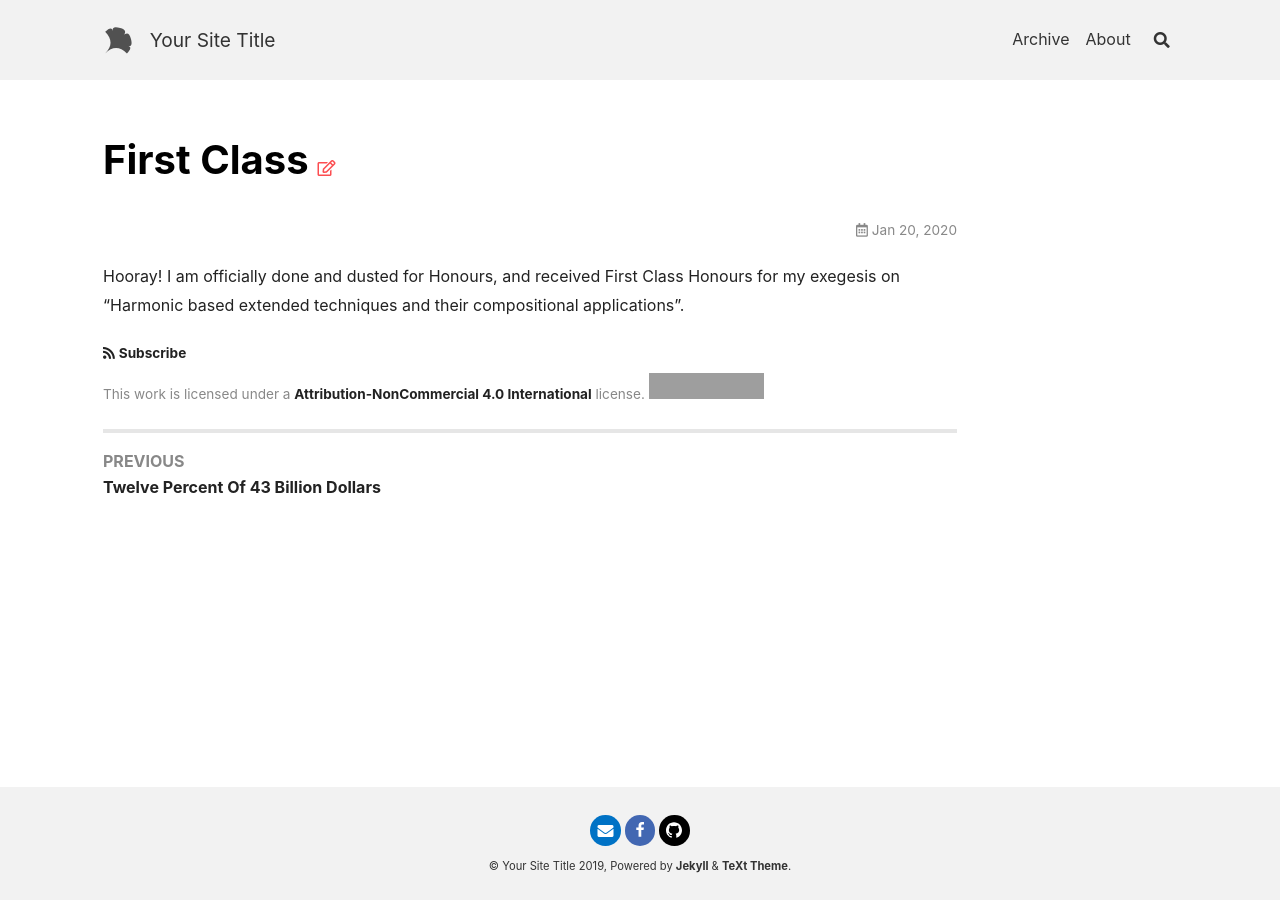
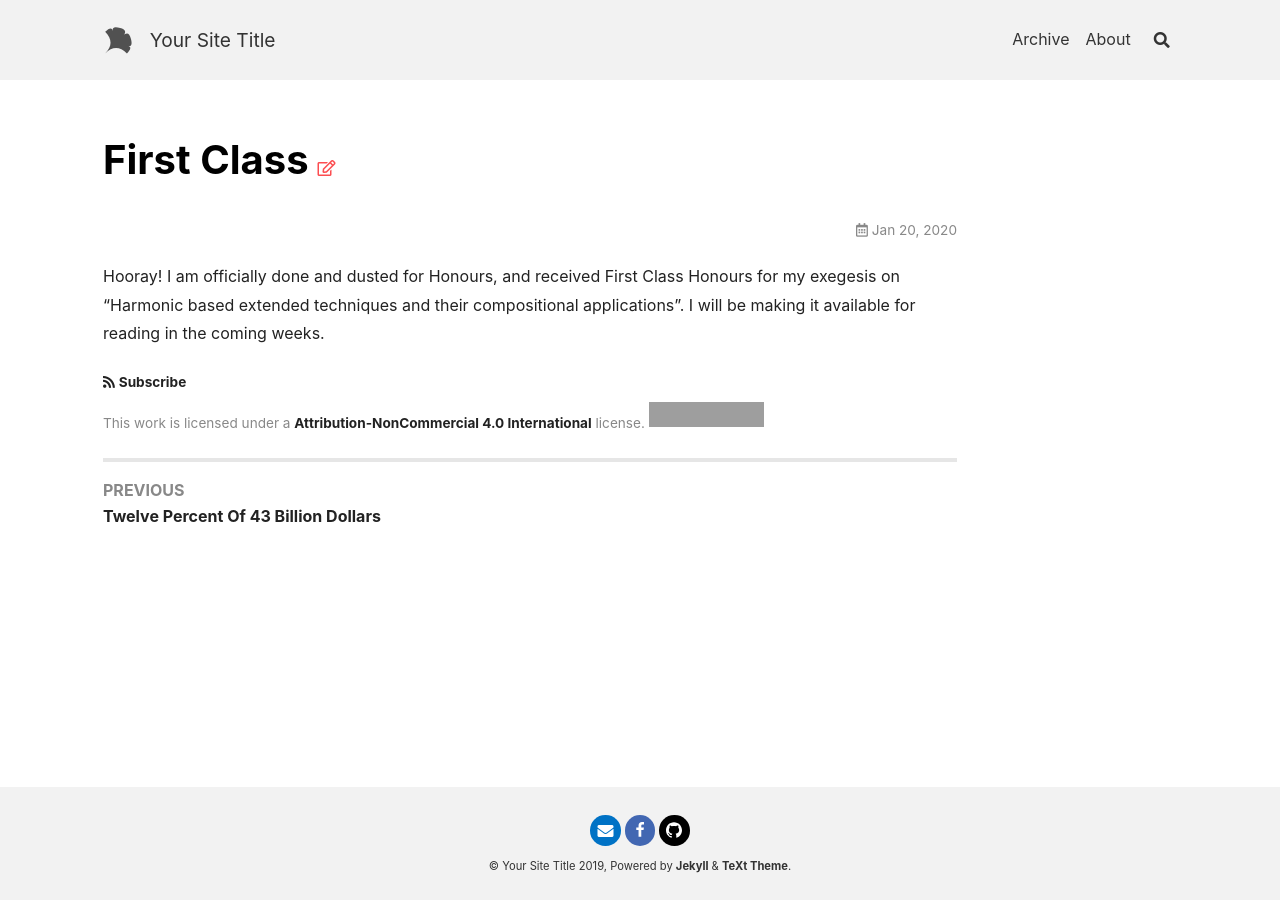
Before and after one commit to ryceg/rhysgraymusic, a Jekyll site: the page built from _posts/2020-01-20-First-Class.md, in a window 1280 px wide. Built offline with Jekyll 4.4.1, drawn with Linux system fonts in a browser that asks for light colours; nearby versions of some CDN libraries; grey boxes are pictures that could not be loaded.

Commit message:
Update 2020-01-20-First-Class.md

```diff
--- a/_posts/2020-01-20-First-Class.md
+++ b/_posts/2020-01-20-First-Class.md
@@ -1,4 +1,4 @@
 ---
 published: true
 ---
-Hooray! I am officially done and dusted for Honours, and received First Class Honours for my exegesis on "Harmonic based extended techniques and their compositional applications".
+Hooray! I am officially done and dusted for Honours, and received First Class Honours for my exegesis on "Harmonic based extended techniques and their compositional applications". I will be making it available for reading in the coming weeks.
```
